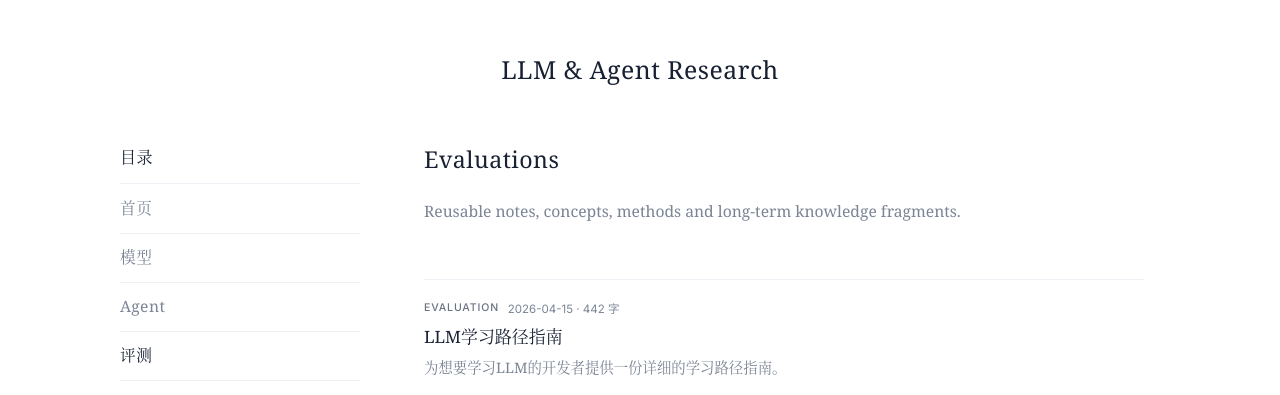
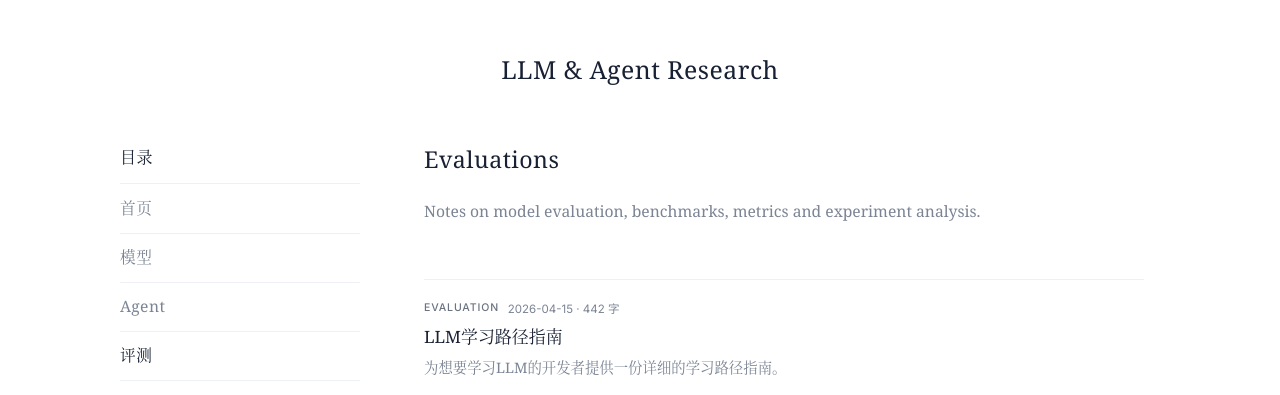
Before and after one commit to agent-2026-sophie/agent_sendiment, a Jekyll site: the page built from evals.md, in a window 1280 px wide. Shown: the top 395 px of the page. Built offline with Jekyll 4.4.1, drawn with Linux system fonts in a browser that asks for light colours.

Commit message:
feat: replace knowledge section with evals

```diff
--- a/_config.yml
+++ b/_config.yml
@@ -19,7 +19,7 @@ header_pages:
   - index.md
   - llm.md
   - agent.md
-  - knowledge.md
+  - evals.md
   - about.md
 
 timezone: Asia/Shanghai
@@ -33,9 +33,6 @@ collections:
   agent_posts:
     output: true
     permalink: /agent/:name/
-  knowledge_posts:
-    output: true
-    permalink: /knowledge/:name/
   evals_posts:
     output: true
     permalink: /evals/:name/
@@ -55,12 +52,6 @@ defaults:
       category: Agent
   - scope:
       path: ""
-      type: knowledge_posts
-    values:
-      layout: post
-      category: Knowledge
-  - scope:
-      path: ""
       type: evals_posts
     values:
       layout: post
--- a/_includes/footer.html
+++ b/_includes/footer.html
@@ -1,6 +1,6 @@
 {% assign empty_posts = "" | split: "," %}
 {% assign evals_posts = site.evals_posts | default: empty_posts %}
-{% assign footer_posts = site.llm_posts | concat: site.agent_posts | concat: site.knowledge_posts | concat: evals_posts %}
+{% assign footer_posts = site.llm_posts | concat: site.agent_posts | concat: evals_posts %}
 {% assign footer_total_posts = footer_posts | size %}
 {% assign footer_total_words = 0 %}
 {% for post in footer_posts %}
--- a/_includes/sidebar.html
+++ b/_includes/sidebar.html
@@ -1,6 +1,6 @@
 {% assign empty_posts = "" | split: "," %}
 {% assign evals_posts = site.evals_posts | default: empty_posts %}
-{% assign sidebar_posts = site.llm_posts | concat: site.agent_posts | concat: site.knowledge_posts | concat: evals_posts | sort: 'date' | reverse %}
+{% assign sidebar_posts = site.llm_posts | concat: site.agent_posts | concat: evals_posts | sort: 'date' | reverse %}
 
 <aside class="site-sidebar">
   <nav class="sidebar-section" aria-label="站点导航">
--- a/_layouts/default.html
+++ b/_layouts/default.html
@@ -5,7 +5,7 @@
   <meta name="viewport" content="width=device-width, initial-scale=1.0">
   <title>{{ page.title }} | {{ site.title }}</title>
   <meta name="description" content="{{ page.description | default: site.description }}">
-  <link rel="stylesheet" href="{{ "/assets/css/style.css" | relative_url }}">
+  <link rel="stylesheet" href="{{ "/assets/css/style.css" | relative_url }}?v={{ site.time | date: "%s" }}">
   <link rel="preconnect" href="https://fonts.googleapis.com">
   <link rel="preconnect" href="https://fonts.gstatic.com" crossorigin>
   <link href="https://fonts.googleapis.com/css2?family=Inter:wght@300;400;500;600;700&display=swap" rel="stylesheet">
@@ -19,6 +19,6 @@
 
   {% include footer.html %}
 
-  <script src="{{ "/assets/js/main.js" | relative_url }}"></script>
+  <script src="{{ "/assets/js/main.js" | relative_url }}?v={{ site.time | date: "%s" }}"></script>
 </body>
 </html>
--- a/_layouts/home.html
+++ b/_layouts/home.html
@@ -4,7 +4,7 @@ layout: default
 
 {% assign empty_posts = "" | split: "," %}
 {% assign evals_posts = site.evals_posts | default: empty_posts %}
-{% assign all_posts = site.llm_posts | concat: site.agent_posts | concat: site.knowledge_posts | concat: evals_posts | sort: 'date' | reverse %}
+{% assign all_posts = site.llm_posts | concat: site.agent_posts | concat: evals_posts | sort: 'date' | reverse %}
 
 <div class="container site-layout">
   <button class="sidebar-toggle" type="button" aria-expanded="true">收起目录</button>
--- a/knowledge.md
+++ b/evals.md
@@ -5,4 +5,4 @@ heading: Evaluations
 collection: evals_posts
 ---
 
-Reusable notes, concepts, methods and long-term knowledge fragments.
+Notes on model evaluation, benchmarks, metrics and experiment analysis.
```
Also changed, not shown: README.md, 1 other file.
